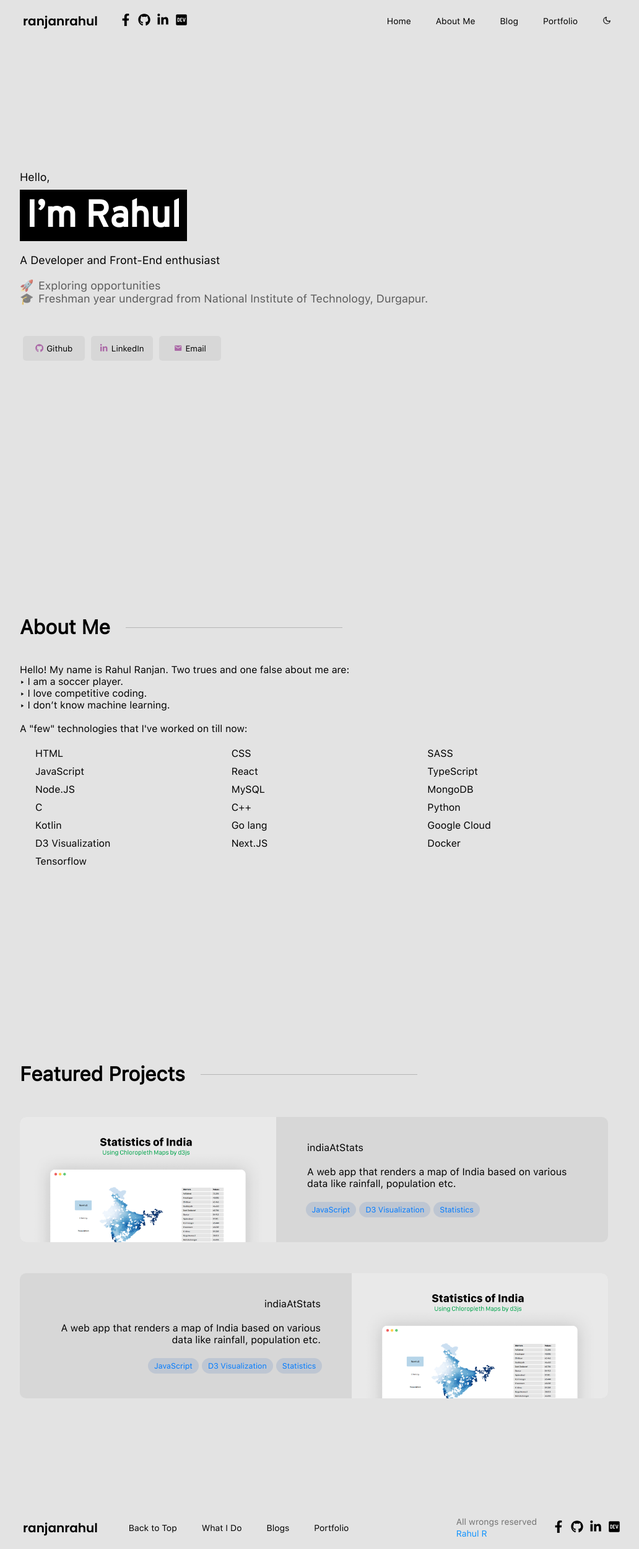
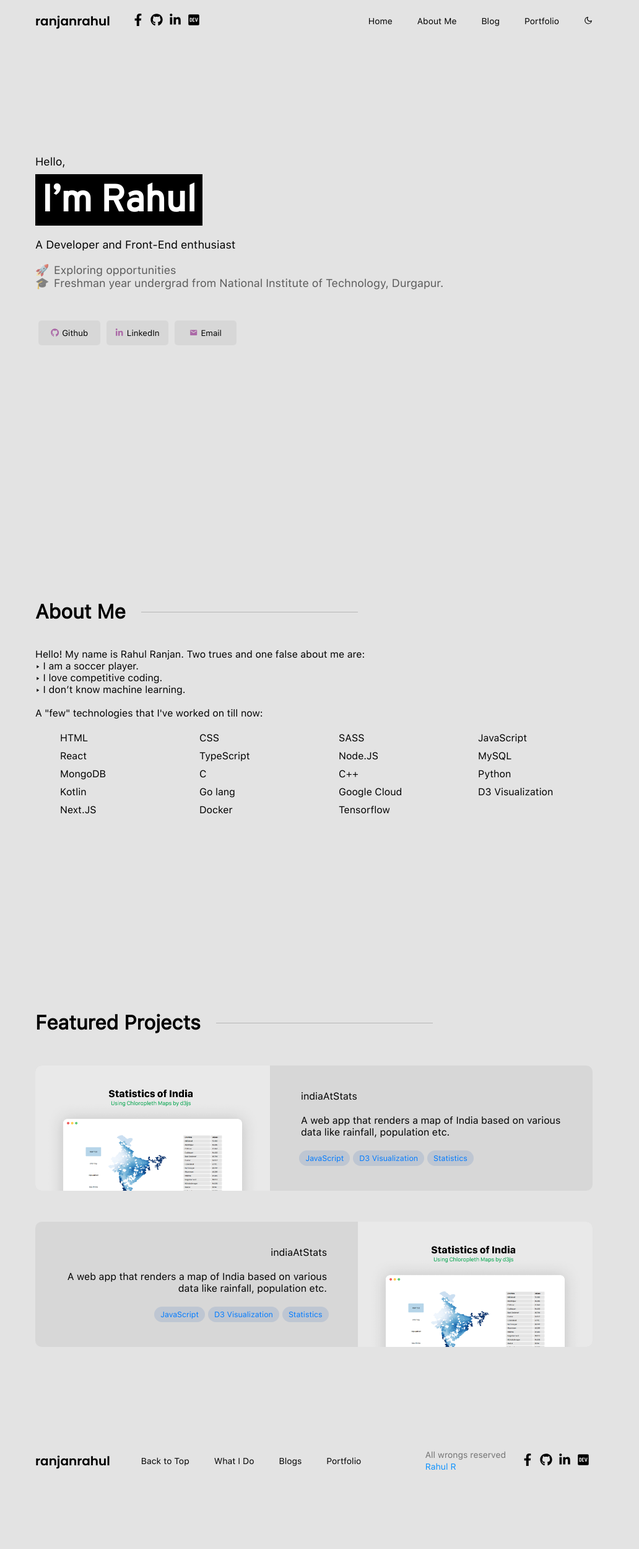
Before and after one commit to goofynugtz/ranjanrahul.me, a Next.js app: page / in a window 1280 px wide. Shown: the whole page at 62% size, without its empty margins (133-1165 px from the left). After the commit the page ends 2391 px from the top, so only its background shows below. Built offline with nearby package versions, Linux system fonts and the light colour scheme.

Commit message:
Responsive

```diff
--- a/components/AboutMe.tsx
+++ b/components/AboutMe.tsx
@@ -140,8 +140,8 @@ const AboutMe: React.FC = () => {
         {skills.map((skill, index) => {
           return (
             <div key={index} className="tech-grid">
-              <span>{skill.icon}</span>
-              <span>{skill.name}</span>
+              <span className='techstack-icon'>{skill.icon}</span>
+              <span className='techstack-name'>{skill.name}</span>
             </div>
           )
         })}
--- a/styles/globals.css
+++ b/styles/globals.css
@@ -61,6 +61,7 @@
 	--transparency-3: rgba(0, 0, 0, 0.5);
 	--hover: #0d92ff;
 }
+
 @media only screen and (max-width: 965px) {
 	.m\:hide {
 		display: none;
@@ -86,11 +87,11 @@ html {
 
 
 body {
-	padding: 0 2rem;
+	padding: 0 5rem;
+	max-width: 100rem;
 	transition: all 0.2s;
 	margin: 0 auto;
-	font-family: SFPro, -apple-system, BlinkMacSystemFont, Segoe UI, Roboto,
-		Oxygen, Ubuntu, Cantarell, Fira Sans, Droid Sans, Helvetica Neue, sans-serif;
+	font-family: SFPro, -apple-system, BlinkMacSystemFont, Segoe UI, Roboto, Oxygen, Ubuntu, Cantarell, Fira Sans, Droid Sans, Helvetica Neue, sans-serif;
 	background-color: var(--background-color);
 	color: var(--font-color-primary);
 }
@@ -133,7 +134,7 @@ hr {
 .nav {
 	display: flex;
 	margin: 0 auto;
-	max-width: 100rem;
+	/* max-width: 100rem; */
 	height: 6.8rem;
 	justify-content: space-between;
 	list-style-type: none;
@@ -147,7 +148,7 @@ hr {
 
 .nav .brand {
 	width: max-content;
-	padding: 0px 3rem;
+	padding: 0 3rem 0 0;
 	font-size: 2rem;
 	list-style-type: none;
 	font-family: "PoppinsSemibold";
@@ -155,10 +156,9 @@ hr {
 
 .nav .navlinks {
 	transition: all 0.25s;
-	margin: 0 2rem;
+	margin: 0 0 0 4rem;
 	text-decoration: none;
 }
-
 
 
 .nav .social {
@@ -179,16 +179,16 @@ hr {
 
 
 .main {
-	padding: 2.5rem;
+	/* padding: 0 2rem; */
 	max-width: 100rem;
-	margin: 0 auto;
+	/* margin: 0 auto; */
 	font-size: 1.6rem;
 }
 
 
 /* headerstart */
 .header {
-	margin: 0 auto;
+	/* margin: 0 auto; */
 	height: 95vh;
 	display: flex;
 	flex-direction: column;
@@ -300,10 +300,9 @@ button a {
 	}
 }
 
-
 .techstack {
 	display: grid;
-	grid-template-columns: 1fr 1fr 1fr;
+	grid-template-columns: 1fr 1fr 1fr 1fr;
 }
 
 @media only screen and (max-width: 768px) {
@@ -312,14 +311,11 @@ button a {
 		grid-template-columns: 1fr 1fr;
 	}
 }
-
-.two-column-grid {
-	width: 40rem;
-	grid-template-columns: 1fr 1fr;
-}
-.three-column-grid {
-	width: 60rem;
-	grid-template-columns: 1fr 1fr 1fr;
+@media only screen and (min-width: 768px) and (max-width: 1024px) {
+	.techstack {
+		display: grid;
+		grid-template-columns: 1fr 1fr 1fr;
+	}
 }
 
 .aboutme .techstack .tech-grid {
@@ -331,6 +327,10 @@ button a {
 .tech-grid span {
 	display: flex;
 	margin: .5rem;
+}
+
+.techstack-icon {
+	width: 2.5rem;
 }
 
 /* aboutmeend */
@@ -626,7 +626,7 @@ button a {
 	font-family: "PoppinsSemibold";
 	font-size: 2rem;
 	align-self: center;
-	padding: 0px 3rem;
+	padding: 0 3rem 0 0;
 }
 
 .footer .group {
```
